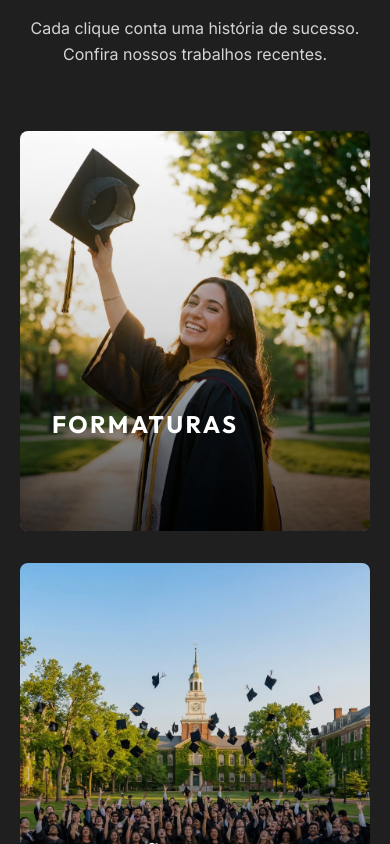
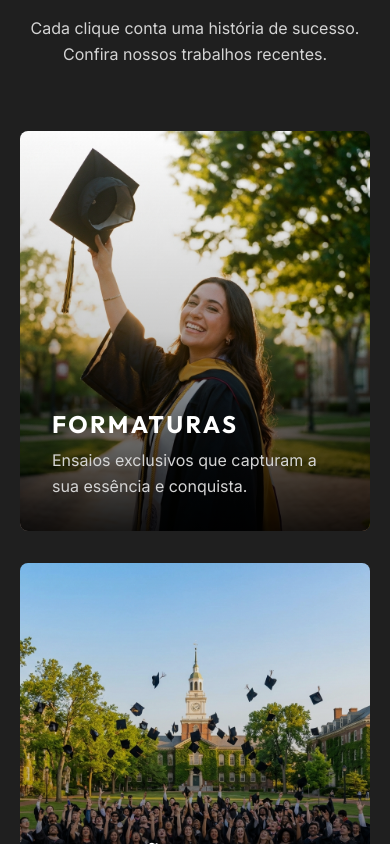
Before and after one commit to andrebilert/landing-page-manoel, a React (Vite) app: page / in a window 390 px wide. Shown: the part 960-1804 px from the top of the page. Built offline with nearby package versions, Linux system fonts and the light colour scheme.

Commit message:
Ajustes mobile

```diff
--- a/src/components/Portfolio.jsx
+++ b/src/components/Portfolio.jsx
@@ -62,7 +62,7 @@ const Portfolio = () => {
                                     className="w-full h-full object-cover transition-all duration-700 group-hover:scale-110"
                                     initial={{ filter: 'grayscale(100%)' }}
                                     whileInView={{ filter: 'grayscale(0%)' }}
-                                    viewport={{ margin: "-20%" }}
+                                    viewport={{ margin: "-40% 0px -40% 0px" }}
                                     transition={{ duration: 0.5 }}
                                 />
                             ) : (
@@ -72,13 +72,13 @@ const Portfolio = () => {
                                     className="w-full h-full object-cover grayscale group-hover:grayscale-0 transition-all duration-700 group-hover:scale-110"
                                 />
                             )}
-                            <div className="absolute inset-0 bg-gradient-to-t from-black/90 via-black/20 to-transparent opacity-80 group-hover:opacity-100 transition-opacity"></div>
+                            <div className={`absolute inset-0 bg-gradient-to-t from-black/90 via-black/20 to-transparent transition-opacity ${isMobile ? 'opacity-100' : 'opacity-80 group-hover:opacity-100'}`}></div>
 
                             <div className="absolute bottom-0 left-0 p-8 w-full">
-                                <h3 className="text-2xl font-bold mb-2 text-white group-hover:text-[var(--color-primary)] transition-colors">
+                                <h3 className={`text-2xl font-bold mb-2 text-white transition-colors ${isMobile ? 'text-[var(--color-primary)]' : 'group-hover:text-[var(--color-primary)]'}`}>
                                     {cat.title}
                                 </h3>
-                                <p className="text-[var(--color-text-muted)] transform translate-y-4 opacity-0 group-hover:translate-y-0 group-hover:opacity-100 transition-all duration-300">
+                                <p className={`text-[var(--color-text-muted)] transition-all duration-300 ${isMobile ? 'translate-y-0 opacity-100' : 'transform translate-y-4 opacity-0 group-hover:translate-y-0 group-hover:opacity-100'}`}>
                                     {cat.desc}
                                 </p>
                             </div>
```
Also changed, not shown: 4 other files (tests, documents, lock files or other folders).
